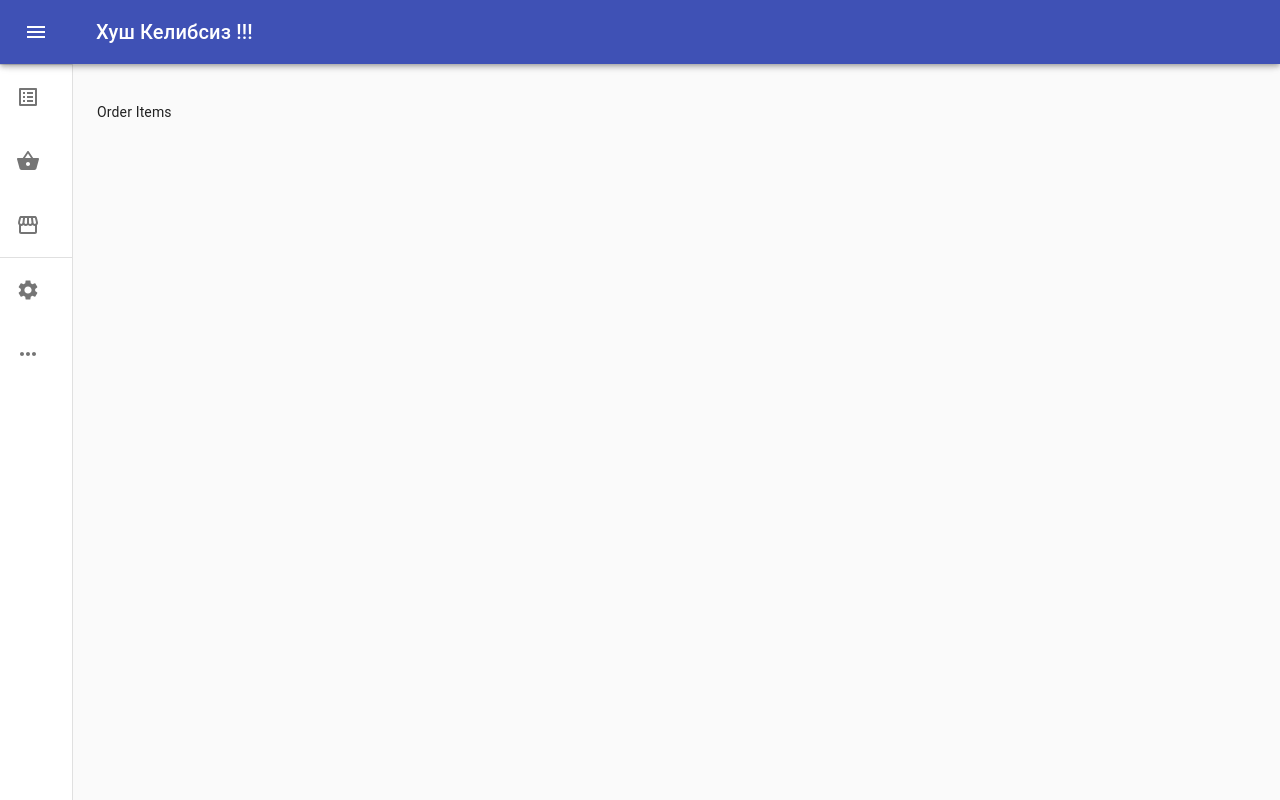
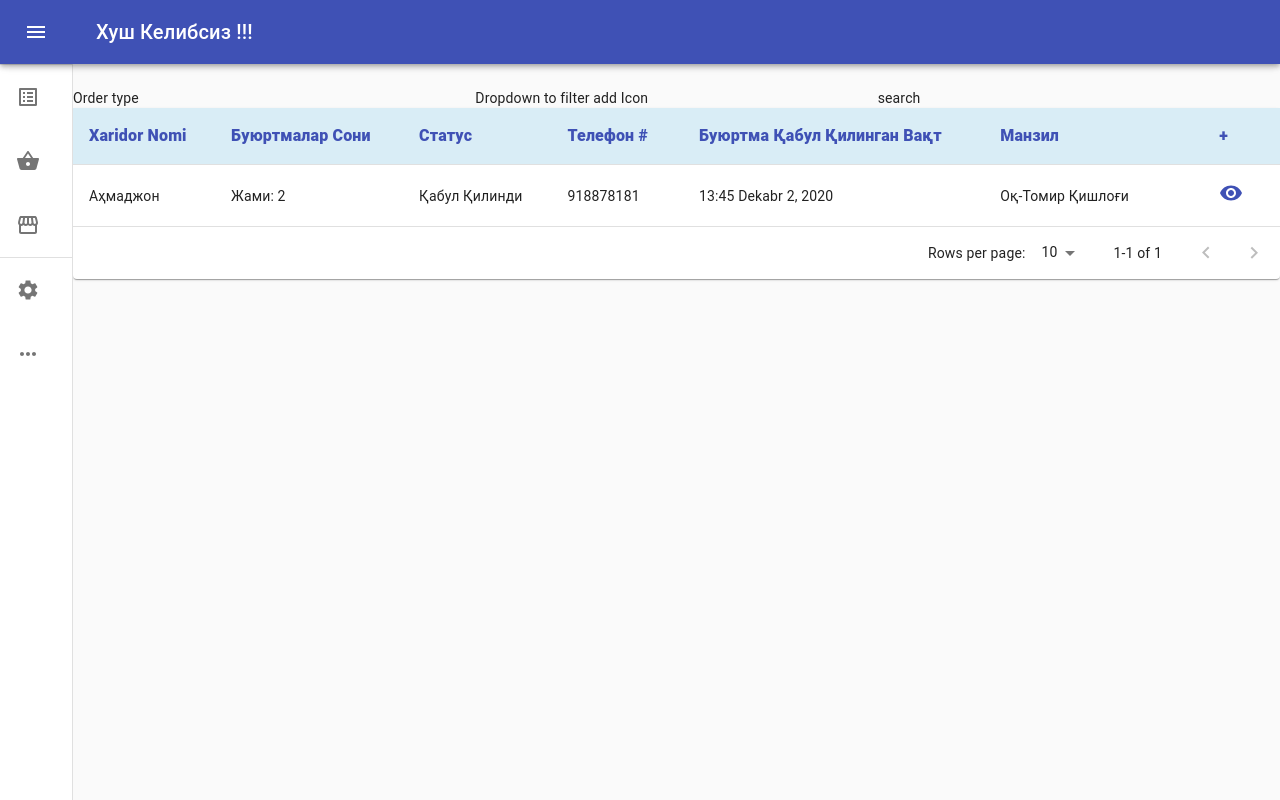
Before and after one commit to jahongirhusanov/OrderApp, a React (Create React App) app: page / in a window 1280 px wide. Built offline with nearby package versions, Linux system fonts and the light colour scheme.

Commit message:
added order page

```diff
--- a/src/Routing.js
+++ b/src/Routing.js
@@ -1,5 +1,5 @@
 import React from "react";
-import { Grid } from "@material-ui/core";
+// import { Grid } from "@material-ui/core";
 import { Switch, Route } from "react-router-dom";
 import { withRouter } from "react-router-dom";
 import OrderItems from "./containers/Orders/OrderItems";
--- /dev/null
+++ b/src/components/Orders/OrderListTable.jsx
@@ -0,0 +1,137 @@
+import React from "react";
+import { makeStyles } from "@material-ui/core/styles";
+import Paper from "@material-ui/core/Paper";
+import Table from "@material-ui/core/Table";
+import TableBody from "@material-ui/core/TableBody";
+import TableCell from "@material-ui/core/TableCell";
+import TableContainer from "@material-ui/core/TableContainer";
+import TableHead from "@material-ui/core/TableHead";
+import TablePagination from "@material-ui/core/TablePagination";
+import TableRow from "@material-ui/core/TableRow";
+import VisibilityIcon from "@material-ui/icons/Visibility";
+import { Link } from "react-router-dom";
+
+const useStyles = makeStyles({
+  root: {
+    width: "100%",
+  },
+  container: {
+    maxHeight: 440,
+  },
+  editIcon: {},
+  tableHeader: {
+    backgroundColor: "#D9EDF6",
+    fontSize: "1rem",
+    fontWeight: 900,
+    color: "#3F51B5",
+  },
+  tableHeaderTitle: {},
+});
+
+const columns = [
+  { id: "store", label: "Xaridor Nomi", minWidth: 120 },
+  { id: "items", label: "Буюртмалар Сони", minWidth: 70 },
+  { id: "status", label: "Статус", minWidth: 80 },
+  {
+    id: "phoneNumber",
+    label: "Телефон #",
+    minWidth: 120,
+  },
+
+  { id: "createdAt", label: "Буюртма Қабул Қилинган Вақт", minWidth: 30 },
+  { id: "address", label: "Манзил", minWidth: 200, align: "left" },
+  { id: "icon", label: "+", minWidth: 70, align: "left" },
+];
+
+function createData(
+  store,
+  items,
+  status,
+  phoneNumber,
+  createdAt,
+  address,
+  icon
+) {
+  return { store, items, status, phoneNumber, createdAt, address, icon };
+}
+
+const rows = [
+  createData(
+    "Аҳмаджон",
+    "Жами: 2",
+    "Қабул Қилинди",
+    "918878181",
+    "13:45 Dekabr 2, 2020",
+    "Оқ-Томир Қишлоғи",
+    <Link to="/order-item{1}">
+      <VisibilityIcon color="primary" />
+    </Link>
+  ),
+];
+
+export default function StickyHeadTable() {
+  const classes = useStyles();
+  const [page, setPage] = React.useState(0);
+  const [rowsPerPage, setRowsPerPage] = React.useState(10);
+
+  const handleChangePage = (event, newPage) => {
+    setPage(newPage);
+  };
+
+  const handleChangeRowsPerPage = (event) => {
+    setRowsPerPage(+event.target.value);
+    setPage(0);
+  };
+
+  return (
+    <Paper className={classes.root}>
+      <TableContainer className={classes.container}>
+        <Table stickyHeader aria-label="sticky table">
+          <TableHead>
+            <TableRow>
+              {columns.map((column) => (
+                <TableCell
+                  className={classes.tableHeader}
+                  key={column.id}
+                  align={column.align}
+                  style={{ minWidth: column.minWidth }}
+                >
+                  {column.label}
+                </TableCell>
+              ))}
+            </TableRow>
+          </TableHead>
+          <TableBody>
+            {rows
+              .slice(page * rowsPerPage, page * rowsPerPage + rowsPerPage)
+              .map((row) => {
+                return (
+                  <TableRow hover role="checkbox" tabIndex={-1} key={row.code}>
+                    {columns.map((column) => {
+                      const value = row[column.id];
+                      return (
+                        <TableCell key={column.id} align={column.align}>
+                          {column.format && typeof value === "number"
+                            ? column.format(value)
+                            : value}
+                        </TableCell>
+                      );
+                    })}
+                  </TableRow>
+                );
+              })}
+          </TableBody>
+        </Table>
+      </TableContainer>
+      <TablePagination
+        rowsPerPageOptions={[5, 10, 25, 100]}
+        component="div"
+        count={rows.length}
+        rowsPerPage={rowsPerPage}
+        page={page}
+        onChangePage={handleChangePage}
+        onChangeRowsPerPage={handleChangeRowsPerPage}
+      />
+    </Paper>
+  );
+}
--- a/src/containers/Orders/OrderItems.jsx
+++ b/src/containers/Orders/OrderItems.jsx
@@ -1,11 +1,35 @@
 import React from "react";
+import { makeStyles } from "@material-ui/core/styles";
+import { Grid } from "@material-ui/core";
+import OrderListTable from "../../components/Orders/OrderListTable";
+
+const useStyles = makeStyles({
+  root: {},
+});
 
 function OrderItems() {
+  const classes = useStyles();
   return (
-    <div>
-      {/* TODO: it will be all existing Orders with filter option and search option as well. add Order as well */}
-      <p>Order Items</p>
-    </div>
+    <Grid container direction="column" className={classes.root}>
+      {/* TODO: top filter, add, search container */}
+      <Grid item container direction="column">
+        <Grid item xs={12} container direction="row">
+          <Grid item xs={4}>
+            Order type
+          </Grid>
+          <Grid item xs={4}>
+            Dropdown to filter add Icon
+          </Grid>
+          <Grid item xs={4}>
+            search
+          </Grid>
+        </Grid>
+      </Grid>
+      {/* TODO: Orders Table */}
+      <Grid item container direction="column">
+        <OrderListTable />
+      </Grid>
+    </Grid>
   );
 }
 
--- a/src/containers/SideNavbar/MenuList.jsx
+++ b/src/containers/SideNavbar/MenuList.jsx
@@ -3,41 +3,25 @@ import List from "@material-ui/core/List";
 import ListItem from "@material-ui/core/ListItem";
 import ListItemIcon from "@material-ui/core/ListItemIcon";
 import ListItemText from "@material-ui/core/ListItemText";
-import InboxIcon from "@material-ui/icons/MoveToInbox";
-import MailIcon from "@material-ui/icons/Mail";
-import SettingsIcon from "@material-ui/icons/Settings";
-import StorefrontIcon from "@material-ui/icons/Storefront";
-import MoreHorizIcon from "@material-ui/icons/MoreHoriz";
-import ListAltIcon from "@material-ui/icons/ListAlt";
-import ShoppingBasketIcon from "@material-ui/icons/ShoppingBasket";
 import { Link } from "react-router-dom";
+import { makeStyles } from "@material-ui/core/styles";
 
-// const activeMenu = ["Буюртмалар", "Маҳсулотлар", "Дўконлар"];
-// const nonActiveMenu = ["Созламалар", "Қўшимча"];
-
-// function MenuList() {
-//   return (
-//     <List>
-//       {activeMenu.map((text, index) => (
-//         <ListItem button key={text} component={Link} to="/product-items">
-//           <ListItemIcon>
-//             {index % 2 === 0 ? <ListAltIcon /> : <ShoppingBasketIcon />}
-//           </ListItemIcon>
-//           <ListItemText primary={text} />
-//         </ListItem>
-//       ))}
-//     </List>
-//   );
-// }
-
-const activeMenu = ["Буюртмалар", "Маҳсулотлар", "Дўконлар"];
-const nonActiveMenu = ["Созламалар", "Қўшимча"];
+const useStyles = makeStyles({
+  hoverText: {
+    "&:hover": {
+      color: "#3F51B5",
+    },
+  },
+});
 
 function MenuList(props) {
+  const classes = useStyles();
   return (
     <List>
       <ListItem button component={Link} to={props.toUrl}>
-        <ListItemIcon>{props.iconName}</ListItemIcon>
+        <ListItemIcon className={classes.hoverText}>
+          {props.iconName}
+        </ListItemIcon>
         <ListItemText primary={props.title} />
       </ListItem>
     </List>
--- a/src/containers/SideNavbar/MiniDrawer.jsx
+++ b/src/containers/SideNavbar/MiniDrawer.jsx
@@ -4,7 +4,6 @@ import { makeStyles, useTheme } from "@material-ui/core/styles";
 import Drawer from "@material-ui/core/Drawer";
 import AppBar from "@material-ui/core/AppBar";
 import Toolbar from "@material-ui/core/Toolbar";
-import List from "@material-ui/core/List";
 import CssBaseline from "@material-ui/core/CssBaseline";
 import Typography from "@material-ui/core/Typography";
 import Divider from "@material-ui/core/Divider";
@@ -12,11 +11,6 @@ import IconButton from "@material-ui/core/IconButton";
 import MenuIcon from "@material-ui/icons/Menu";
 import ChevronLeftIcon from "@material-ui/icons/ChevronLeft";
 import ChevronRightIcon from "@material-ui/icons/ChevronRight";
-import ListItem from "@material-ui/core/ListItem";
-import ListItemIcon from "@material-ui/core/ListItemIcon";
-import ListItemText from "@material-ui/core/ListItemText";
-import InboxIcon from "@material-ui/icons/MoveToInbox";
-import MailIcon from "@material-ui/icons/Mail";
 import SettingsIcon from "@material-ui/icons/Settings";
 import MoreHorizIcon from "@material-ui/icons/MoreHoriz";
 import MenuList from "./MenuList";
@@ -86,7 +80,8 @@ const useStyles = makeStyles((theme) => ({
   },
   content: {
     flexGrow: 1,
-    padding: theme.spacing(3),
+    // padding: theme.spacing(3),
+    padding: "1.5rem 0",
   },
 }));
 
```
Also changed, not shown: src/api/orders.json (added, +40 -0 lines), 1 other file (tests, documents, lock files or other folders).
